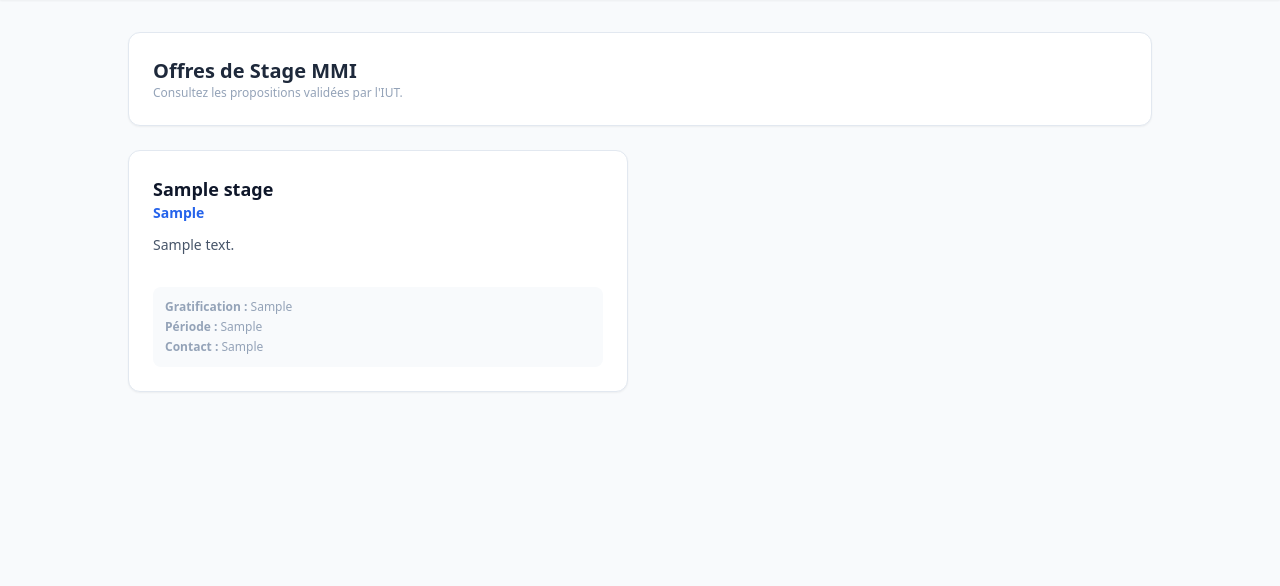
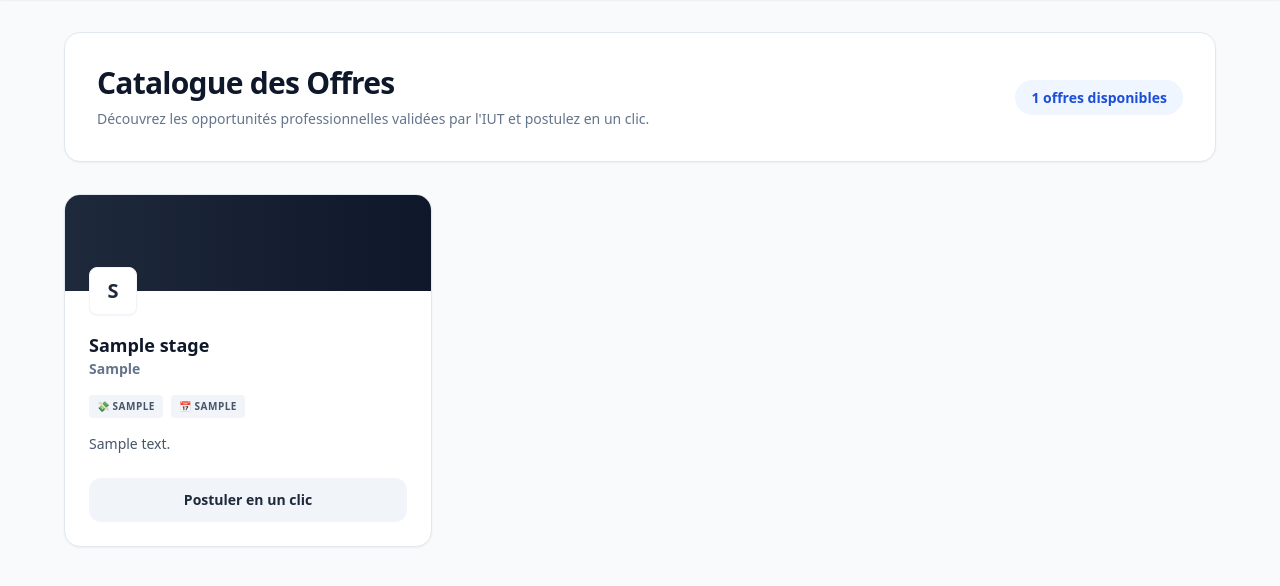
Before and after one commit to Ir0k888/SAE-201-203-stages, a PHP site: page /pages/offres.php in a window 1280 px wide. Shown: the part 61-647 px from the top of the page. Run offline with PHP 8.4, Linux system fonts and the light colour scheme; the visitor is signed in with stand-in values (Sample User, id 1); tables that the repository leaves empty hold one stand-in row (values such as "Sample post"); some libraries are stand-ins or nearby versions.

```diff
--- a/actions/admin_stages_action.php
+++ b/actions/admin_stages_action.php
@@ -2,11 +2,11 @@
 session_start();
 require_once '../config/database.php';
 
-if (!isset($_SESSION['user_id']) || !str_contains($_SESSION['role'], 'Responsable de stage')) {
+// VERROU STRICT : Responsable de stage uniquement
+if (!isset($_SESSION['user_id']) || !str_contains($_SESSION['role'] ?? '', 'Responsable de stage')) {
     die("Action non autorisée.");
 }
 
-// Gestion GET (Liens directs)
 if ($_SERVER['REQUEST_METHOD'] === 'GET') {
     $id_recherche = $_GET['id'] ?? null;
     $action = $_GET['action'] ?? null;
@@ -25,7 +25,6 @@ if ($_SERVER['REQUEST_METHOD'] === 'GET') {
     }
 }
 
-// Gestion POST (Formulaires d'affiliation)
 if ($_SERVER['REQUEST_METHOD'] === 'POST') {
     $action = $_POST['action'] ?? null;
 
--- a/actions/valider_soutenance_action.php
+++ b/actions/valider_soutenance_action.php
@@ -2,7 +2,8 @@
 session_start();
 require_once '../config/database.php';
 
-if (!isset($_SESSION['user_id']) || !str_contains($_SESSION['role'], 'Responsable de stage')) {
+// VERROU STRICT : Responsable de soutenance uniquement
+if (!isset($_SESSION['user_id']) || !str_contains($_SESSION['role'] ?? '', 'Responsable de soutenance')) {
     die("Accès refusé.");
 }
 
--- a/pages/gestion_soutenances.php
+++ b/pages/gestion_soutenances.php
@@ -2,8 +2,9 @@
 session_start();
 require_once '../config/database.php';
 
-if (!isset($_SESSION['user_id']) || !str_contains($_SESSION['role'], 'Responsable de stage')) {
-    die("Accès réservé au Responsable de stage.");
+// VERROU STRICT : Responsable de soutenance uniquement
+if (!isset($_SESSION['user_id']) || !str_contains($_SESSION['role'] ?? '', 'Responsable de soutenance')) {
+    die("Accès réservé au Responsable de soutenance.");
 }
 
 $role = $_SESSION['role'];
--- a/pages/offres.php
+++ b/pages/offres.php
@@ -2,13 +2,13 @@
 session_start();
 require_once '../config/database.php';
 
-if (!isset($_SESSION['user_id']) || $_SESSION['type_compte'] !== 'etudiant') {
+if (!isset($_SESSION['user_id'])) {
     header('Location: ../index.php');
     exit();
 }
 
-$role = $_SESSION['role'];
-$type_compte = $_SESSION['type_compte'];
+$role = $_SESSION['role'] ?? '';
+$type_compte = $_SESSION['type_compte'] ?? '';
 
 // Lecture globale des offres déposées
 $offres = $pdo->query("SELECT * FROM Offre_de_stage ORDER BY id_offre_de_stage DESC")->fetchAll();
@@ -25,28 +25,63 @@ $offres = $pdo->query("SELECT * FROM Offre_de_stage ORDER BY id_offre_de_stage D
     <?php include '../includes/navbar.php'; ?>
 
     <main class="flex-grow p-8">
-        <div class="max-w-5xl mx-auto flex flex-col gap-6">
-            <div class="flex justify-between items-center bg-white p-6 rounded-xl border border-slate-200 shadow-sm">
+        <div class="max-w-6xl mx-auto flex flex-col gap-8">
+            <div class="flex flex-col md:flex-row justify-between items-center bg-white p-8 rounded-2xl border border-slate-200 shadow-sm">
                 <div>
-                    <h1 class="text-xl font-bold">Offres de Stage MMI</h1>
-                    <p class="text-xs text-slate-400">Consultez les propositions validées par l'IUT.</p>
+                    <h1 class="text-3xl font-black text-slate-900 tracking-tight">Catalogue des Offres</h1>
+                    <p class="text-sm text-slate-500 mt-2">Découvrez les opportunités professionnelles validées par l'IUT et postulez en un clic.</p>
+                </div>
+                <div class="mt-4 md:mt-0 text-right">
+                    <span class="bg-blue-50 text-blue-700 font-bold px-4 py-2 rounded-full text-sm"><?= count($offres) ?> offres disponibles</span>
                 </div>
             </div>
 
-            <div class="grid grid-cols-1 md:grid-cols-2 gap-6">
+            <?php if ($role === 'Administrateur'): ?>
+                <div class="bg-white p-6 rounded-2xl border border-slate-200 shadow-sm">
+                    <h2 class="font-bold text-slate-800 mb-4">Ajouter une offre de stage (Espace Admin)</h2>
+                    <form action="../actions/admin_ajouter_offre_action.php" method="POST" class="grid grid-cols-1 md:grid-cols-3 gap-4">
+                        <input type="text" name="titre_offre" placeholder="Titre du poste (ex: Dev Front)" required class="bg-slate-50 border border-slate-200 rounded-xl px-4 py-2 text-sm">
+                        <input type="text" name="entreprise" placeholder="Nom de l'entreprise" required class="bg-slate-50 border border-slate-200 rounded-xl px-4 py-2 text-sm">
+                        <input type="text" name="remuneration" placeholder="Rémunération (ex: 800€/mois)" class="bg-slate-50 border border-slate-200 rounded-xl px-4 py-2 text-sm">
+                        <textarea name="description" placeholder="Description courte" required class="bg-slate-50 border border-slate-200 rounded-xl px-4 py-2 text-sm md:col-span-2"></textarea>
+                        <button type="submit" class="bg-slate-900 text-white font-bold rounded-xl hover:bg-slate-800">Publier l'offre</button>
+                    </form>
+                </div>
+            <?php endif; ?>
+
+            <div class="grid grid-cols-1 md:grid-cols-2 lg:grid-cols-3 gap-6">
                 <?php if (empty($offres)): ?>
-                    <p class="text-sm text-slate-500 italic col-span-2 text-center py-10 bg-white rounded-xl border border-slate-200">Aucune offre disponible pour le moment.</p>
+                    <p class="text-sm text-slate-500 italic col-span-full text-center py-10">Aucune offre n'est publiée pour le moment.</p>
                 <?php else: foreach($offres as $o): ?>
-                    <div class="bg-white p-6 rounded-xl border border-slate-200 shadow-sm flex flex-col justify-between">
-                        <div>
-                            <h3 class="font-bold text-lg text-slate-900"><?= htmlspecialchars($o['titre_offre']) ?></h3>
-                            <p class="text-sm font-semibold text-blue-600 mb-3"><?= htmlspecialchars($o['entreprise']) ?></p>
-                            <p class="text-sm text-slate-600 mb-4"><?= htmlspecialchars($o['description']) ?></p>
+                    <div class="bg-white rounded-2xl border border-slate-200 shadow-sm hover:shadow-lg transition-shadow duration-300 flex flex-col overflow-hidden group">
+
+                        <div class="h-24 bg-gradient-to-r from-slate-800 to-slate-900 relative">
+                            <div class="absolute -bottom-6 left-6 w-12 h-12 bg-white rounded-lg shadow-sm border border-slate-100 flex items-center justify-center font-black text-xl text-slate-800">
+                                <?= strtoupper(substr($o['entreprise'], 0, 1)) ?>
+                            </div>
                         </div>
-                        <div class="text-xs text-slate-400 space-y-1 bg-slate-50 p-3 rounded-lg mt-4">
-                            <p><span class="font-bold">Gratification :</span> <?= htmlspecialchars($o['remuneration'] ?? 'Légale') ?></p>
-                            <p><span class="font-bold">Période :</span> <?= htmlspecialchars($o['periode'] ?? 'Non spécifiée') ?></p>
-                            <p><span class="font-bold">Contact :</span> <?= htmlspecialchars($o['contact'] ?? 'Via la plateforme') ?></p>
+
+                        <div class="p-6 pt-10 flex-grow flex flex-col justify-between">
+                            <div>
+                                <h3 class="font-bold text-lg text-slate-900 group-hover:text-blue-600 transition-colors"><?= htmlspecialchars($o['titre_offre']) ?></h3>
+                                <p class="text-sm font-semibold text-slate-500 mb-4"><?= htmlspecialchars($o['entreprise']) ?></p>
+
+                                <div class="flex flex-wrap gap-2 mb-4">
+                                    <span class="bg-slate-100 text-slate-600 px-2 py-1 rounded text-[10px] font-bold uppercase tracking-wider">💸 <?= htmlspecialchars($o['remuneration'] ?? 'Légale') ?></span>
+                                    <span class="bg-slate-100 text-slate-600 px-2 py-1 rounded text-[10px] font-bold uppercase tracking-wider">📅 <?= htmlspecialchars($o['periode'] ?? 'ASAP') ?></span>
+                                </div>
+
+                                <p class="text-sm text-slate-600 mb-6 line-clamp-3"><?= htmlspecialchars($o['description']) ?></p>
+                            </div>
+
+                            <?php if ($type_compte === 'etudiant'): ?>
+                                <form action="../actions/etudiant_recherche_action.php" method="POST">
+                                    <input type="hidden" name="action" value="postuler_offre">
+                                    <input type="hidden" name="entreprise" value="<?= htmlspecialchars($o['entreprise']) ?>">
+                                    <input type="hidden" name="poste" value="<?= htmlspecialchars($o['titre_offre']) ?>">
+                                    <button type="submit" class="w-full bg-slate-100 text-slate-800 font-bold py-3 rounded-xl text-sm hover:bg-slate-900 hover:text-white transition-colors">Postuler en un clic</button>
+                                </form>
+                            <?php endif; ?>
                         </div>
                     </div>
                 <?php endforeach; endif; ?>
```
Also changed, not shown: actions/admin_ajouter_offre.php (added, +23 -0 lines), actions/etudiant_recherche_action.php (+23 -6 lines), pages/gestion_stages.php (+5 -8 lines), pages/suivi-recherches.php (+13 -25 lines).
